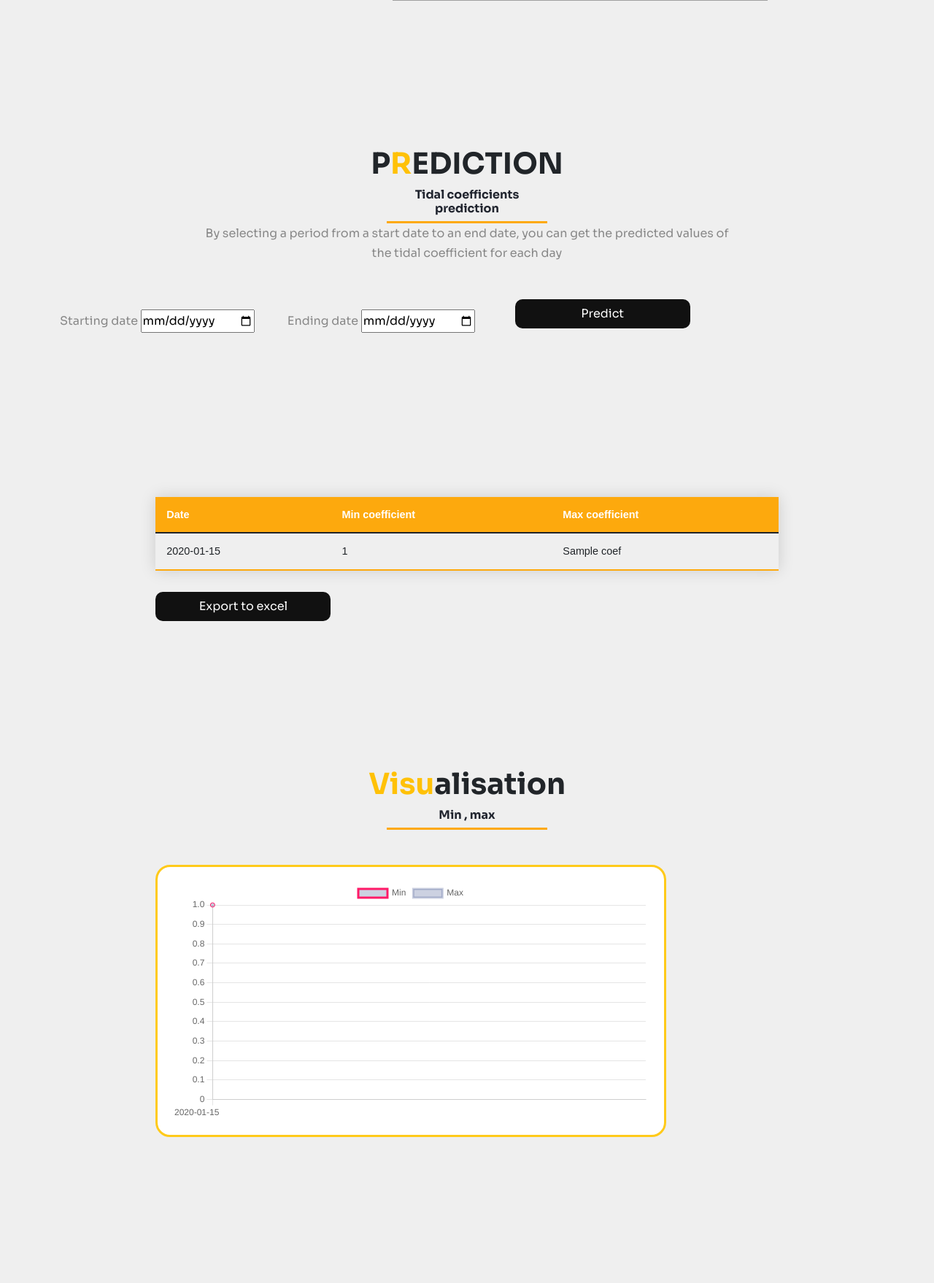
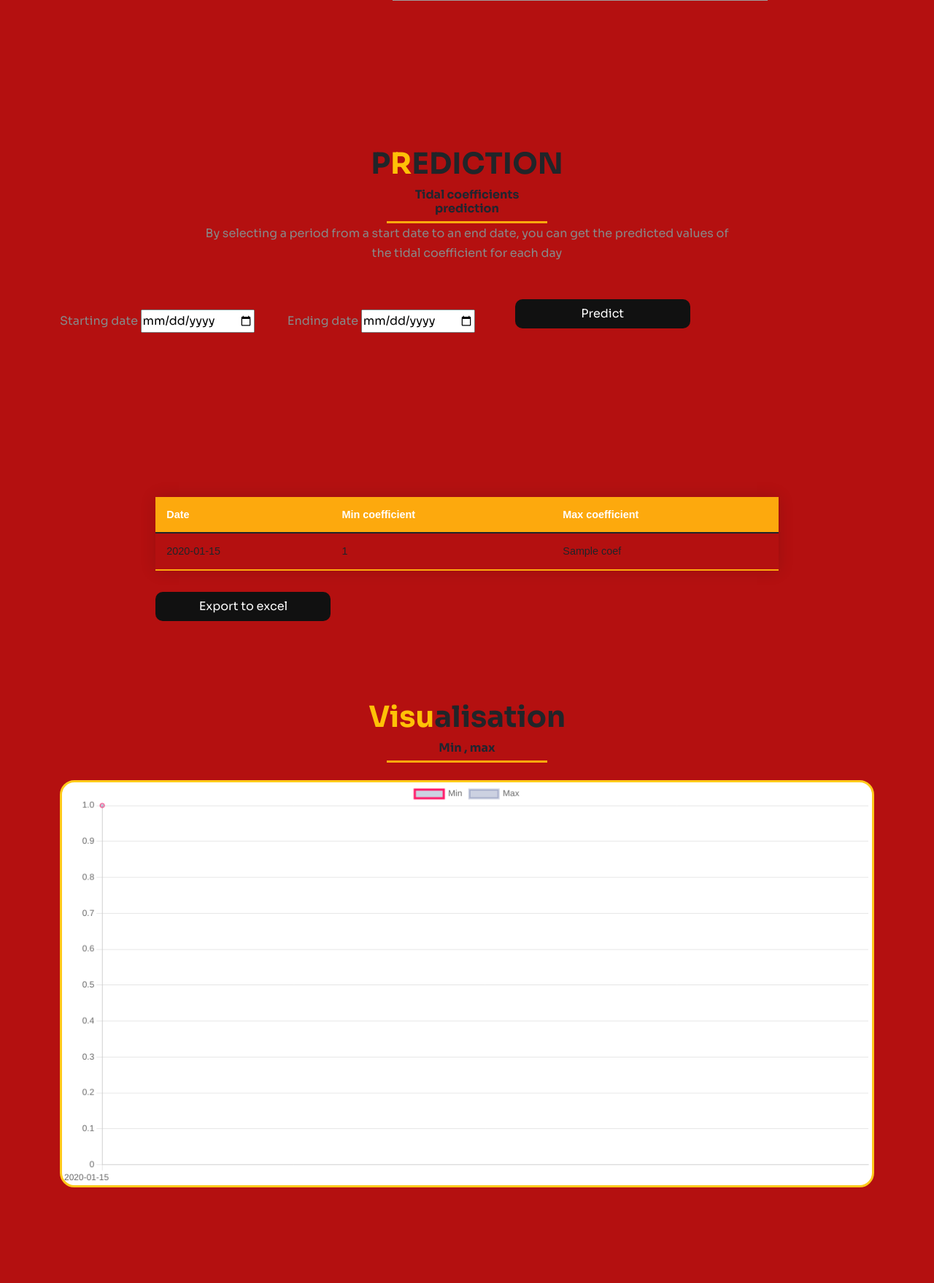
Before and after one commit to yassine-mabrouk/Prediction-of-tidal-coefficients, a Flask app: template templates/index.html in a window 1280 px wide. Shown: the part 3630-5388 px from the top of the page at 73% size. Run offline with Flask 2, Linux system fonts and the light colour scheme; the template is opened without the code that fills it: most values are stand-ins (such as "Sample title", 1, 10 or a date in 2020); some libraries are stand-ins or nearby versions; grey boxes are pictures that could not be loaded.

Commit message:
fix errors

```diff
--- a/static/css/main.css
+++ b/static/css/main.css
@@ -11,7 +11,7 @@ body {
     font-family: "Sora", sans-serif;
     line-height: 1.7;
     color: var(--body);
-    background-color: #EFEFEF;
+    background-color: #b41010;
 }
 
 h1,h2,h3,h4,h5,h6,h7
@@ -166,9 +166,8 @@ form{
     display: flex;
     flex-direction: row;
 }
-.chartBox {
-    width: 700px;
-    padding: 20px;
+
+#myChart {
     border-radius: 20px;
     border: solid 3px rgb(255, 202, 26);
     background: white;
--- a/templates/index.html
+++ b/templates/index.html
@@ -19,10 +19,14 @@
   <script src="static/js/table2excel.js"></script>
   <title>Tidal Prediction</title>
 <style>
-  .chartBox {
+  #myChart {
     border-radius: 20px;
     border: solid 3px rgb(255, 202, 26);
     background: white;
+  }
+  .visualisationSection {
+    padding-top: 0px;
+    padding-bottom: 57px;
   }
 </style>
 </head>
@@ -244,7 +248,7 @@
   <!-- Prediction -->
 
   <!-- Table-->
-  <section id="section">
+  <section id="section" >
     <div class="mx-auto col-sm-6  col-md-6 col-lg-8">
       <table class="styled-table table table-sm " id="dataTable" class="d-grid gap-3">
         <thead>
@@ -275,10 +279,10 @@
       </script>
     </div>
   </section>
-  <section>
+  <section class="visualisationSection" id="">
 
-    <div id="Prediction" class="container">
-      <div class="row mb-5">
+    <div  class="container text-center mt-2">
+      <div class="row ">
         <div class="col-md-8 mx-auto text-center">
           <h1 class="text-dark"><span class="text-warning">Visu</span>alisation</h1>
           <div class="subtitle">
@@ -286,13 +290,13 @@
           </div>
         </div>
       </div>
-    </div>
-    <div class="mx-auto col-sm-6  col-md-6 col-lg-8">
-
-              <div class="chartBox">
-                <canvas id="myChart"></canvas>
-              </div>
-
+      <div class="row mt-4  ">
+        <div class=" col-md-12  ">
+          <div class="">
+            <canvas id="myChart"></canvas>
+          </div>
+</div>
+      </div>
     </div>
   </section>
   <!-- Co-Founders -->
```
